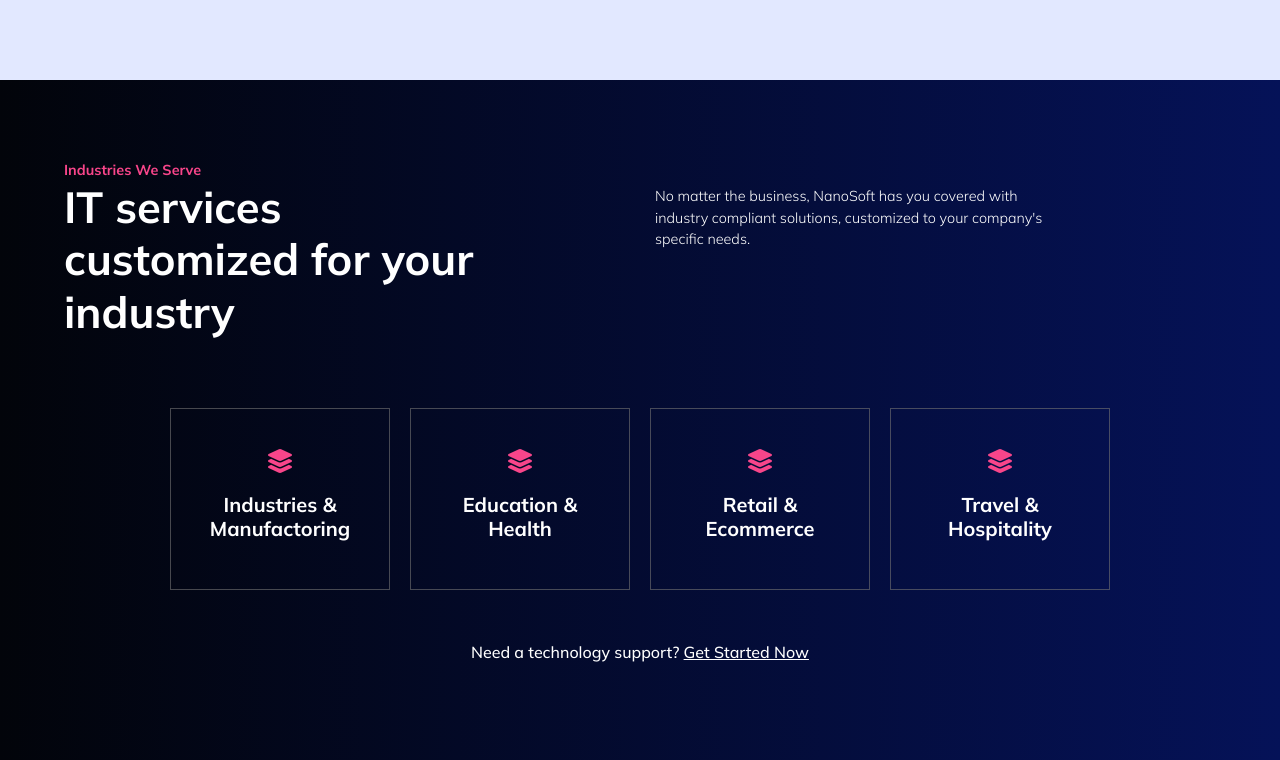
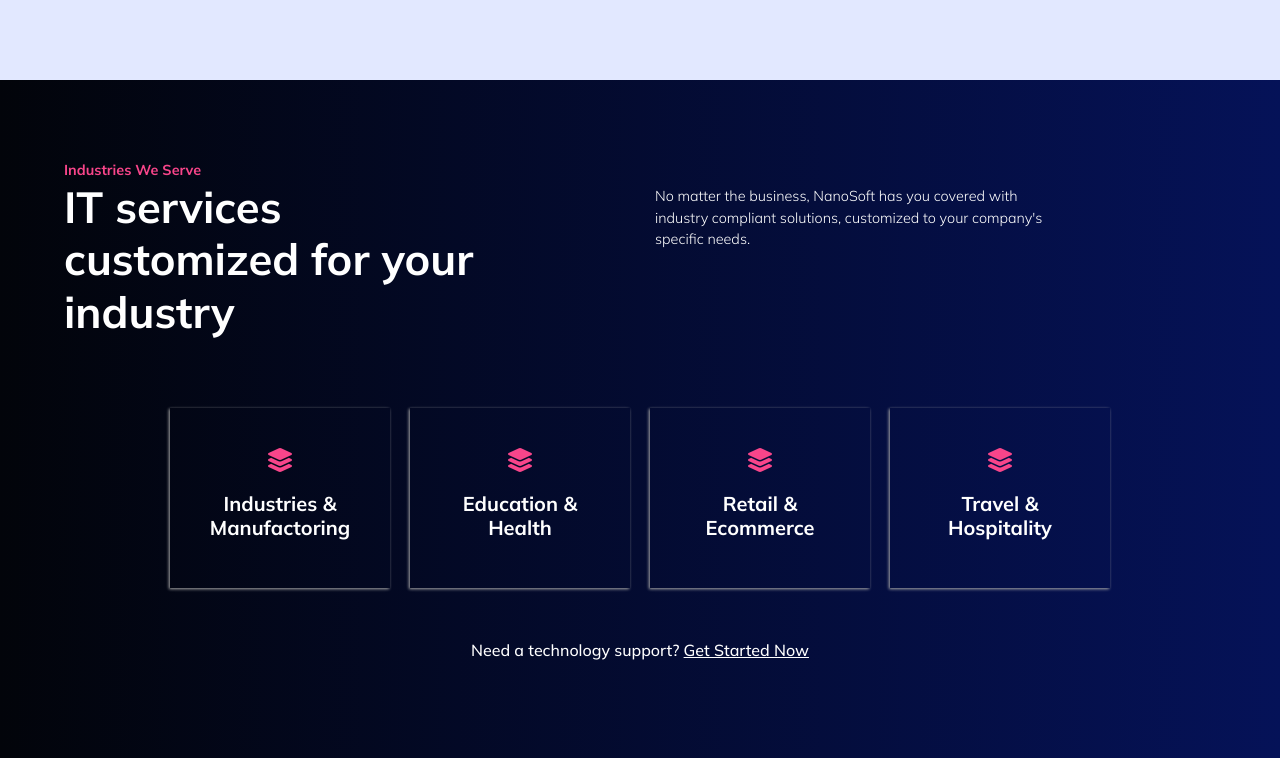
Before and after one commit to HuniaNad/itsolutions-web-frontend, a plain HTML site: page index.html in a window 1280 px wide. Shown: the part 1788-2548 px from the top of the page. Drawn offline with nearby package versions, Linux system fonts and the light colour scheme.

Commit message:
Replaced item border with box shadow in industries

```diff
--- a/styles/styles.css
+++ b/styles/styles.css
@@ -288,7 +288,7 @@ header .hamburger {
     display: flex;
     flex-direction: column;
     align-items: center;
-    border: 1px solid rgba(114, 114, 114, 0.616);
+    box-shadow: -1px 1px 3px #a9a9a9;
     margin: 10px;
     padding: 40px;
     width: 220px;
```
Also changed, not shown: index.html (+2 -0 lines).
